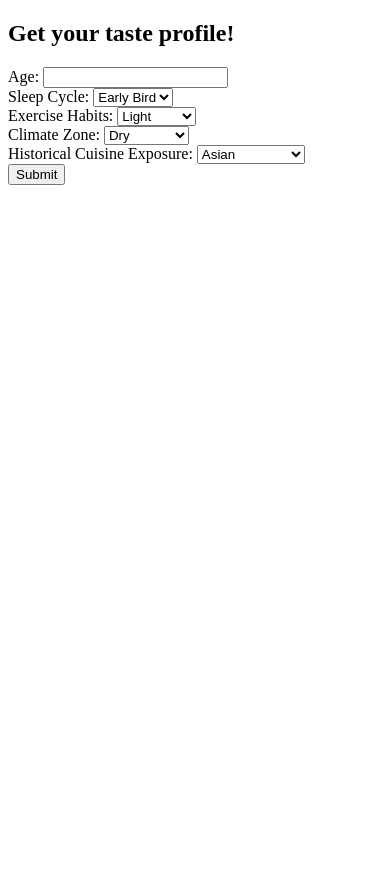
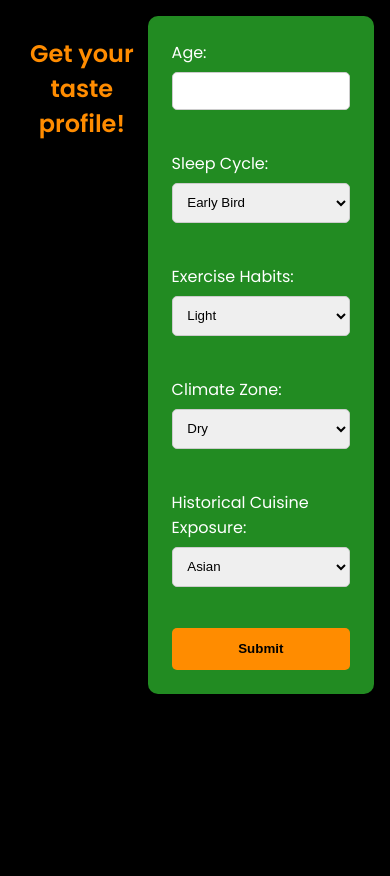
Before and after one commit to emilydma08/flavorsense, a Flask app: page / in a window 390 px wide. Before the commit the page ends 185 px from the top, so only its background shows below. Run offline with Flask 3, Linux system fonts and the light colour scheme; parts of the project's set-up code (start-up, migrations or seed data) failed here and were passed over.

Commit message:
Style the prediction form
This commit styles the `form.html` page to be modern and responsive.
It uses a bright orange, jungle green, and black color scheme with a playful font.
The form is now centered and responsive for both desktop and mobile window sizes.

```diff
--- a/static/styles.css
+++ b/static/styles.css
@@ -0,0 +1,63 @@
+@import url('https://fonts.googleapis.com/css2?family=Poppins:wght@400;600&display=swap');
+
+body {
+    font-family: 'Poppins', sans-serif;
+    background-color: #000000;
+    color: #FFFFFF;
+    display: flex;
+    justify-content: center;
+    align-items: center;
+    min-height: 100vh;
+    margin: 0;
+}
+
+h2 {
+    color: #FF8C00; /* Bright Orange */
+    text-align: center;
+}
+
+form {
+    background-color: #228B22; /* Jungle Green */
+    padding: 2em;
+    border-radius: 10px;
+    box-shadow: 0 0 20px rgba(0, 0, 0, 0.2);
+    width: 100%;
+    max-width: 500px;
+}
+
+label {
+    display: block;
+    margin-bottom: 1em;
+    color: #FFFFFF;
+}
+
+input, select {
+    width: 100%;
+    padding: 0.8em;
+    border: 1px solid #ccc;
+    border-radius: 5px;
+    box-sizing: border-box;
+    margin-top: 0.5em;
+}
+
+button {
+    width: 100%;
+    padding: 1em;
+    background-color: #FF8C00; /* Bright Orange */
+    color: #000000;
+    border: none;
+    border-radius: 5px;
+    cursor: pointer;
+    font-weight: 600;
+}
+
+@media (max-width: 600px) {
+    body {
+        align-items: flex-start;
+        padding: 1em;
+    }
+
+    form {
+        padding: 1.5em;
+    }
+}
--- a/templates/form.html
+++ b/templates/form.html
@@ -2,6 +2,8 @@
 <html>
 <head>
     <title>Flavorsense Predictions</title>
+    <link rel="stylesheet" href="{{ url_for('static', filename='styles.css') }}">
+    <meta name="viewport" content="width=device-width, initial-scale=1.0">
 </head>
 <body>
     <h2>Get your taste profile!</h2>
```
